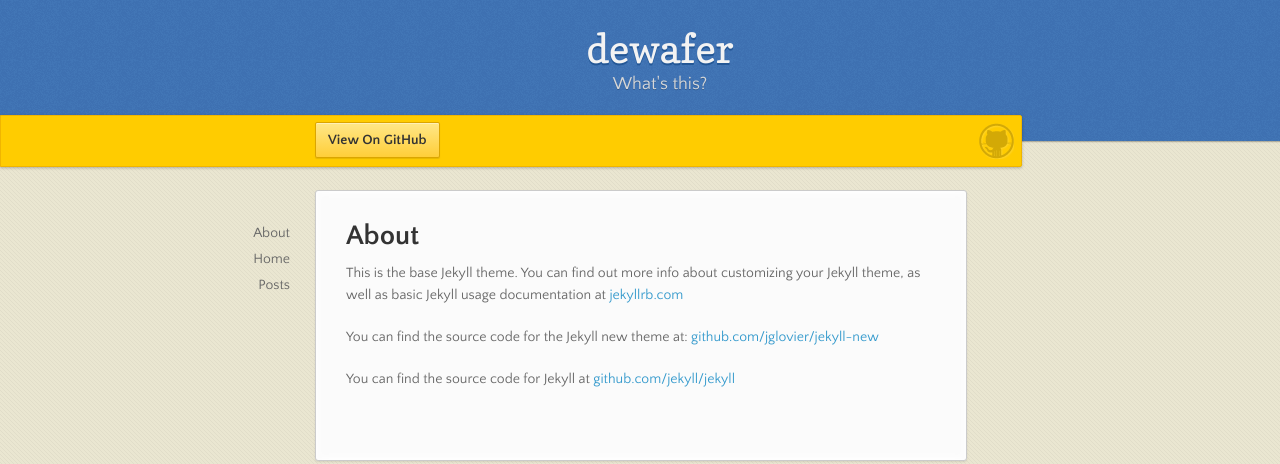
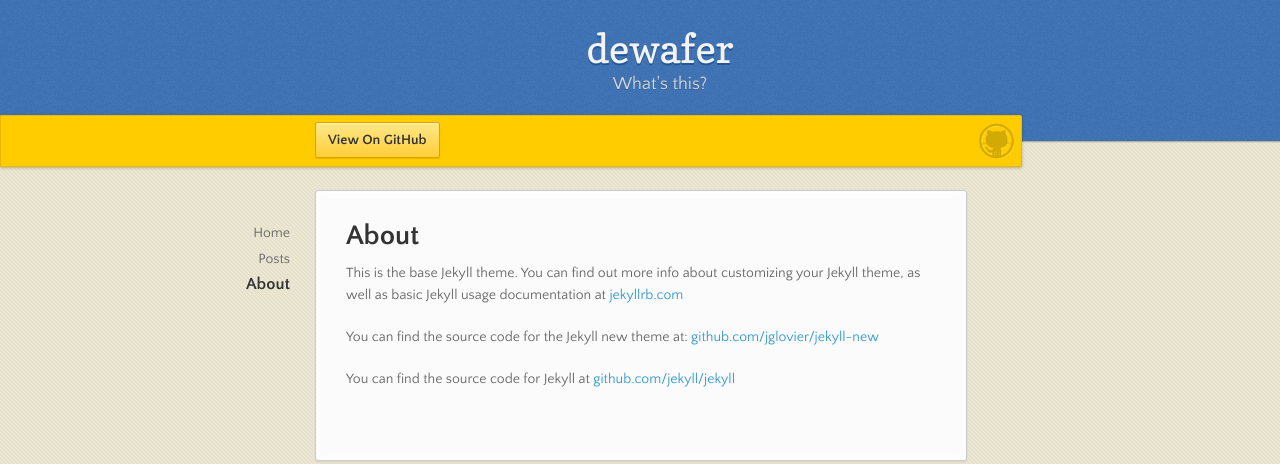
Before and after one commit to dewafer/dewafer.github.io, a Jekyll site: the page built from about.md, in a window 1280 px wide. Shown: the top 464 px of the page. Built offline with Jekyll 4.4.1, drawn with Linux system fonts in a browser that asks for light colours; nearby versions of some CDN libraries.

Commit message:
add sorted pages

```diff
--- a/_layouts/default.html
+++ b/_layouts/default.html
@@ -11,10 +11,15 @@
 
       <nav>
         <ul>
-            {% for page in site.pages %}
-              {% if page.title %}
-              <li><a href="{{ page.url | prepend: site.baseurl }}">{{ page.title }}</a></li>
-              {% endif %}
+            {% assign site_pages_sorted = site.pages | sort:'order' %}
+            {% for p in site_pages_sorted %}
+               {% assign class = "" %}
+                {% if p.title %}
+                  {% if p.path == page.path %}
+                    {% assign class = "tag-h1" %}
+                  {% endif %}
+                  <li class="{{ class }}"><a href="{{ p.url | prepend: site.baseurl }}">{{ p.title }}</a></li>
+                {% endif %}
             {% endfor %}
         </ul>
       </nav>
--- a/posts.html
+++ b/posts.html
@@ -2,6 +2,7 @@
 title: Posts
 layout: default
 permalink: /posts/
+order: 10
 ---
 
 
```
Also changed, not shown: about.md (+1 -0 lines), index.html (+11 -7 lines).
